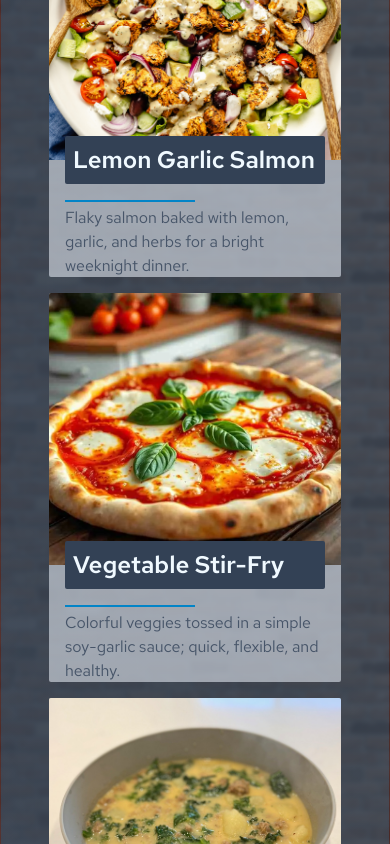
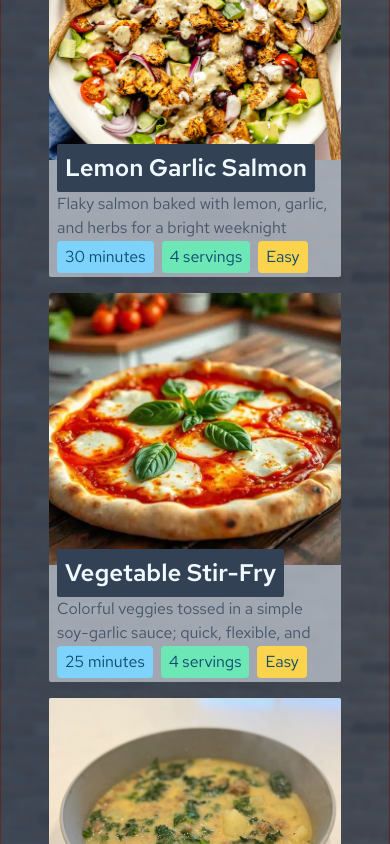
Before and after one commit to landonkimber/good-recipes, a React (Vite) app in the folder client/: page / in a window 390 px wide. Shown: the part 920-1764 px from the top of the page. Built offline with nearby package versions, Linux system fonts and the light colour scheme; a web font is replaced by a local one.

Commit message:
Added mobile responsive to recipe cards on explore page. Also made a tweak to explore modal

```diff
--- a/client/src/components/Explore.jsx
+++ b/client/src/components/Explore.jsx
@@ -17,25 +17,25 @@ const Explore = () => {
         alt={r.title}
         className="h-[70%] w-full object-cover transition-transform duration-300 group-hover:scale-105"
       />
-      <div className="px-4 pb-2">
-        <div className="bg-slate-700 p-2 -translate-y-1/2 rounded-sm transition-transform duration-300 group-hover:scale-105 group-hover:bg-sky-400">
-          <h3 className="text-2xl font-semibold font-redhat text-sky-50 ">
+      <div className="h-[30%] px-2 lg:px-4 pb-2">
+        <div className="relative h-3/4">
+          <h3 className="absolute bottom-full left-0 translate-y-8 text-2xl bg-slate-700 rounded-sm transition-transform duration-30 p-2 font-semibold font-redhat text-sky-50 group-hover:scale-105 group-hover:bg-sky-400">
             {r.title}
           </h3>
+          <div className="absolute top-8 left-0 right-0 bottom-0 overflow-y-auto overflow-x-hidden">
+            <p className="text-slate-600 text-base font-redhat transition-transform duration-300 group-hover:text-slate-700">
+              {r.description}
+            </p>
+          </div>
         </div>
-
-        <div className="-mt-2 h-[2px] w-1/2 bg-sky-600 transition-transform duration-300 group-hover:scale-105 group-hover:bg-sky-400" />
-        <p className="text-slate-600 text-md font-redhat line-clamp-3 mt-1 transition-transform duration-300 group-hover:scale-105">
-          {r.description}
-        </p>
-        <div className="flex gap-2 text-sky-900 text-md mt-3">
-          <p className="px-2 py-1 font-redhat rounded bg-sky-300">
+        <div className="absolute bottom-1 flex gap-2 text-sky-900 text-md lg:mt-3 overflow-x-auto whitespace-nowrap max-w-full">
+          <p className="px-2 py-1 font-redhat rounded bg-sky-300 text-nowrap w-fit">
             {r.totalTime}
           </p>
-          <p className="px-2 py-1 font-redhat rounded bg-emerald-300">
+          <p className="px-2 py-1 font-redhat rounded bg-emerald-300 text-nowrap w-fit">
             {r.servings} servings
           </p>
-          <p className="px-2 py-1 font-redhat rounded bg-amber-300">
+          <p className="px-2 py-1 font-redhat rounded bg-amber-300 text-nowrap w-fit">
             {r.difficultyDesc}
           </p>
         </div>
--- a/client/src/components/ExploreModal.jsx
+++ b/client/src/components/ExploreModal.jsx
@@ -174,14 +174,14 @@ const ExploreModal = ({ recipe, onClose }) => {
                   </p>
                   <div className="absolute w-[95%] h-4 bg-gradient-to-t from-slate-300 to-transparent z-[60]"></div>
                 </div>
-                <div className="w-full h-[20%] bg-slate-200 flex justify-start items-center gap-2 pl-1 text-sky-900 text-xs md:text-lg lg:pb-3 md:pb-1">
-                  <p className="h-fit px-2 py-1 font-redhat rounded bg-sky-300">
+                <div className="max-w-full h-[20%] bg-slate-200 flex justify-start items-center gap-2 pl-1 text-sky-900 text-xs md:text-lg lg:pb-3 md:pb-1 overflow-x-auto">
+                  <p className="h-fit px-2 py-1 font-redhat rounded text-nowrap bg-sky-300">
                     {recipe.totalTime}
                   </p>
-                  <p className="h-fit px-2 py-1 font-redhat rounded bg-emerald-300">
+                  <p className="h-fit px-2 py-1 font-redhat rounded text-nowrap bg-emerald-300">
                     {recipe.servings} servings
                   </p>
-                  <p className="h-fit  px-2 py-1 font-redhat rounded bg-amber-300">
+                  <p className="h-fit  px-2 py-1 font-redhat rounded text-nowrap bg-amber-300">
                     {recipe.difficultyDesc}
                   </p>
                 </div>
--- a/client/src/data/recipes.json
+++ b/client/src/data/recipes.json
@@ -1,7 +1,7 @@
 [
   {
     "title": "Lemon Garlic Salmon",
-    "description": "Flaky salmon baked with lemon, garlic, and herbs for a bright weeknight dinner.",
+    "description": "Flaky salmon baked with lemon, garlic, and herbs for a bright weeknight dinner. I NEED A LOGNER TEXT TO TEST OUT THE FUNCTION OF THE RECIPE CARDS. LOREM20",
     "totalTime": "30 minutes",
     "prepTime": "10 min",
     "cookTime": "15 min",
```
